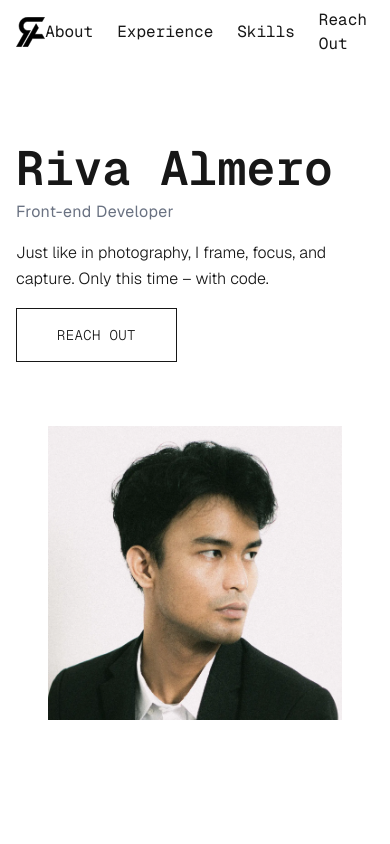
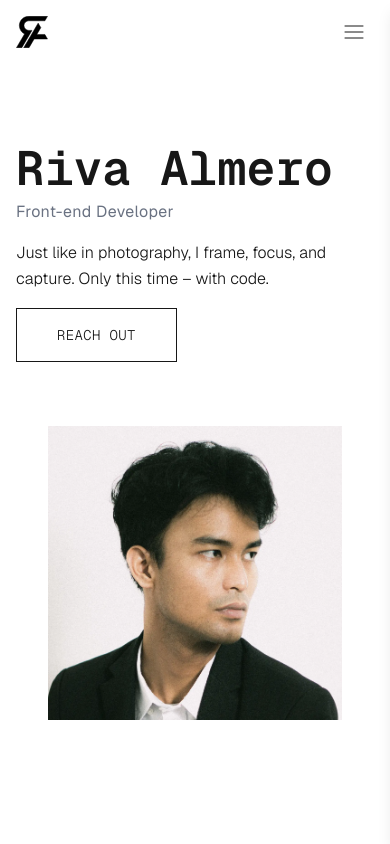
Before and after one commit to almsomnia/personal-portfolio, a Next.js app: page / in a window 390 px wide. Shown: the top 844 px of the page. Built offline with nearby package versions, Linux system fonts and the light colour scheme.

Commit message:
feat: header responsiveness

```diff
--- a/src/components/app/AppHeader.tsx
+++ b/src/components/app/AppHeader.tsx
@@ -1,4 +1,5 @@
 import Image from "next/image"
+import AppNavigation from "./AppNavigation"
 
 type Prop = {
    className?: string
@@ -10,53 +11,20 @@ export default function ({ className }: Prop) {
          <div className="container">
             <div className="flex h-16 items-center justify-between">
                <div className="">
+                  <a href="/">
                      <Image
                         src="/img/logo.svg"
                         alt="logo"
                         width={24}
                         height={24}
-                     className="w-8 h-auto"
+                        className="h-auto w-8"
                         loading="lazy"
                      />
+                  </a>
                </div>
-               {renderNavigation()}
+               <AppNavigation />
             </div>
          </div>
       </header>
    )
 }
-
-function renderNavigation() {
-   const navItems = [
-      {
-         label: "About",
-         location: "#about",
-      },
-      {
-         label: "Experience",
-         location: "#experience",
-      },
-      {
-         label: "Skills",
-         location: "#skill",
-      },
-      {
-         label: "Reach Out",
-         location: "#contact",
-      },
-   ]
-
-   return (
-      <nav className="flex items-center gap-6">
-         {navItems.map((item, index) => (
-            <a
-               key={index}
-               href={item.location}
-               className="font-mono hover:underline"
-            >
-               {item.label}
-            </a>
-         ))}
-      </nav>
-   )
-}
--- /dev/null
+++ b/src/components/app/AppNavigation.tsx
@@ -0,0 +1,44 @@
+"use client"
+
+import { useEffect, useState } from "react"
+import AppNavigationDrawer from "./AppNavigationDrawer"
+import Bars from "../icons/Bars"
+import { getNavigations } from "@/libs/helpers/navigation"
+
+export default function () {
+   const navItems = getNavigations()
+
+   const [viewportWidth, setViewportWidth] = useState(0)
+
+   useEffect(() => {
+      const handleResize = () => setViewportWidth(window.innerWidth)
+      handleResize()
+
+      window.addEventListener("resize", handleResize)
+      return () => window.removeEventListener("resize", handleResize)
+   }, [])
+
+   return (
+      <>
+         {viewportWidth < 768 ? (
+            <AppNavigationDrawer>
+               <button className="p-2">
+                  <Bars className="size-6" />
+               </button>
+            </AppNavigationDrawer>
+         ) : (
+            <nav className="flex items-center gap-6">
+               {navItems.map((item, index) => (
+                  <a
+                     key={index}
+                     href={item.location}
+                     className="font-mono hover:underline"
+                  >
+                     {item.label}
+                  </a>
+               ))}
+            </nav>
+         )}
+      </>
+   )
+}
--- /dev/null
+++ b/src/components/app/AppNavigationDrawer.tsx
@@ -0,0 +1,60 @@
+"use client"
+
+import { cloneElement, ReactElement, useState } from "react"
+import XMark from "../icons/XMark"
+import { getNavigations } from "@/libs/helpers/navigation"
+
+type Prop = {
+   children: ReactElement<any>
+}
+
+export default function ({ children }: Prop) {
+   const navItems = getNavigations()
+
+   const [open, setOpen] = useState(false)
+
+   return (
+      <>
+         {children &&
+            cloneElement(children, {
+               onClick: () => setOpen(true),
+            })}
+         {open && (
+            <div
+               onClick={() => setOpen(false)}
+               className="fixed inset-0 z-40 bg-black/50 backdrop-blur"
+            ></div>
+         )}
+
+         <div
+            className={`fixed top-0 right-0 z-50 container h-full w-full transform bg-white shadow-lg transition-transform duration-300 ${open ? "translate-x-0" : "translate-x-full"}`}
+         >
+            <div className="flex h-16 items-center justify-end">
+               <button
+                  onClick={() => setOpen(false)}
+                  className="p-2"
+               >
+                  <XMark className="size-6" />
+               </button>
+            </div>
+            <div className="">
+               <nav className="font-mono font-light">
+                  <ul>
+                     {navItems.map((item, index) => (
+                        <li key={index}>
+                           <a
+                              href={item.location}
+                              className="block p-4 ps-0"
+                              onClick={() => setOpen(false)}
+                           >
+                              {item.label}
+                           </a>
+                        </li>
+                     ))}
+                  </ul>
+               </nav>
+            </div>
+         </div>
+      </>
+   )
+}
--- /dev/null
+++ b/src/components/icons/Bars.tsx
@@ -0,0 +1,20 @@
+export default function ({ className }: { className?: string }) {
+   return (
+      <svg
+         xmlns="http://www.w3.org/2000/svg"
+         width={16}
+         height={16}
+         viewBox="0 0 24 24"
+         className={className}
+      >
+         <path
+            fill="none"
+            stroke="currentColor"
+            strokeLinecap="round"
+            strokeLinejoin="round"
+            strokeWidth={1}
+            d="M3 6h18M3 12h18M3 18h18"
+         ></path>
+      </svg>
+   )
+}
--- /dev/null
+++ b/src/components/icons/XMark.tsx
@@ -0,0 +1,20 @@
+export default function ({ className }: { className?: string }) {
+   return (
+      <svg
+         xmlns="http://www.w3.org/2000/svg"
+         width={16}
+         height={16}
+         viewBox="0 0 24 24"
+         className={className}
+      >
+         <path
+            fill="none"
+            stroke="currentColor"
+            strokeLinecap="round"
+            strokeLinejoin="round"
+            strokeWidth={1}
+            d="M18 6L6 18M6 6l12 12"
+         ></path>
+      </svg>
+   )
+}
--- /dev/null
+++ b/src/libs/helpers/navigation.ts
@@ -0,0 +1,20 @@
+export function getNavigations() {
+   return [
+      {
+         label: "About",
+         location: "#about",
+      },
+      {
+         label: "Experience",
+         location: "#experience",
+      },
+      {
+         label: "Skills",
+         location: "#skill",
+      },
+      {
+         label: "Reach Out",
+         location: "#contact",
+      },
+   ]
+}
```
Lines whose indentation alone changed are shown as unchanged.
